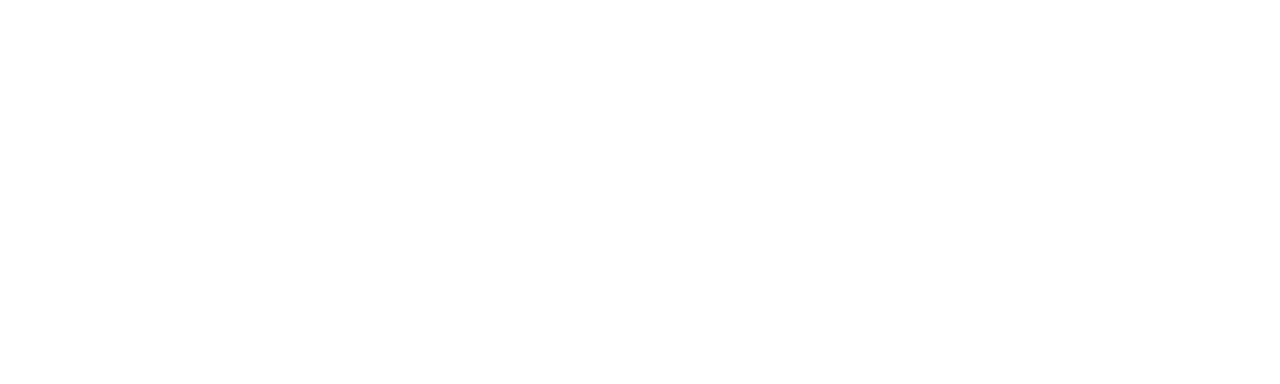
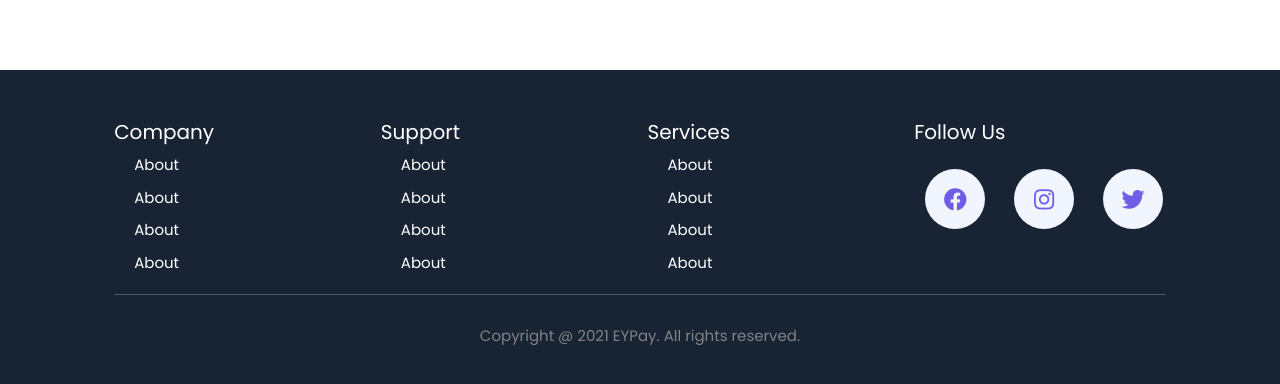
Before and after one commit to rajatsardesai/EyPay, a React (Create React App) app: page / in a window 1280 px wide. Shown: the part 4566-4950 px from the top of the page. Before the commit the page ends 4636 px from the top, so only its background shows below. Built offline with nearby package versions, Linux system fonts and the light colour scheme.

Commit message:
Added footer section

```diff
--- a/src/App.js
+++ b/src/App.js
@@ -4,6 +4,7 @@
 import AboutUs from "./AboutUs";
 import Services from "./Services";
 import Contact from "./Contact";
+import Footer from "./Footer";
 
 function App() {
   return (
@@ -14,6 +15,7 @@
       <AboutUs />
       <Services />
       <Contact />
+      <Footer />
     </>
   );
 }
--- /dev/null
+++ b/src/Footer.jsx
@@ -0,0 +1,89 @@
+import React from 'react'
+
+const Footer = () => {
+    return (
+        <>
+            <footer>
+                <div className="container">
+                    <div className="row">
+                        <div className="col-12 col-lg-10 mx-auto">
+                            <div className="row">
+                                <div className="col-6 col-lg-3">
+                                    <h2>Company</h2>
+                                    <ul>
+                                        <li>
+                                            <a href="#">About</a>
+                                        </li>
+                                        <li>
+                                            <a href="#">About</a>
+                                        </li>
+                                        <li>
+                                            <a href="#">About</a>
+                                        </li>
+                                        <li>
+                                            <a href="#">About</a>
+                                        </li>
+                                    </ul>
+                                </div>
+                                <div className="col-6 col-lg-3">
+                                    <h2>Support</h2>
+                                    <ul>
+                                        <li>
+                                            <a href="#">About</a>
+                                        </li>
+                                        <li>
+                                            <a href="#">About</a>
+                                        </li>
+                                        <li>
+                                            <a href="#">About</a>
+                                        </li>
+                                        <li>
+                                            <a href="#">About</a>
+                                        </li>
+                                    </ul>
+                                </div>
+                                <div className="col-6 col-lg-3">
+                                    <h2>Services</h2>
+                                    <ul>
+                                        <li>
+                                            <a href="#">About</a>
+                                        </li>
+                                        <li>
+                                            <a href="#">About</a>
+                                        </li>
+                                        <li>
+                                            <a href="#">About</a>
+                                        </li>
+                                        <li>
+                                            <a href="#">About</a>
+                                        </li>
+                                    </ul>
+                                </div>
+                                <div className="col-6 col-lg-3">
+                                    <h2>Follow Us</h2>
+                                    <div className="row">
+                                        <div className="col-3 mx-auto">
+                                            <a href="https://www.facebook.com/"><i className="fab fa-facebook fontawesome-style"></i></a>
+                                        </div>
+                                        <div className="col-3 mx-auto">
+                                            <a href="https://www.instagram.com/"><i className="fab fa-instagram fontawesome-style"></i></a>
+                                        </div>
+                                        <div className="col-3 mx-auto">
+                                            <a href="https://twitter.com/"><i className="fab fa-twitter fontawesome-style"></i></a>
+                                        </div>
+                                    </div>
+                                </div>
+                            </div>
+                            <hr />
+                            <div className="mt-5">
+                                <p className="main-hero-para text-center w-100">Copyright @ 2021 EYPay. All rights reserved.</p>
+                            </div>
+                        </div>
+                    </div>
+                </div>
+            </footer>
+        </>
+    )
+}
+
+export default Footer
--- a/src/index.css
+++ b/src/index.css
@@ -333,7 +333,7 @@
 }
 /* --------------------------------------------- Service Section ends ---------------------------------------------------------- */
 
-/* --------------------------------------------- Contact Us Section ends ---------------------------------------------------------- */
+/* --------------------------------------------- Contact Us Section starts ---------------------------------------------------------- */
 
 .contactus-section {
   margin: 15rem 0;
@@ -383,6 +383,37 @@
 
 /* --------------------------------------------- Contact Us Section ends ---------------------------------------------------------- */
 
+/* --------------------------------------------- Footer Section starts ---------------------------------------------------------- */
+
+footer {
+  padding: 5rem 0;
+  background-color: #182334;
+  color: #fff;
+}
+
+footer h2 {
+  color: #fff;
+}
+
+footer li {
+  list-style: none;
+  font-size: 1.5rem;
+  font-weight: lighter;
+  color: #fff;
+  cursor: pointer;
+  margin: 1rem 0;
+}
+
+footer li:hover {
+  color: var(--primary-color);
+}
+
+footer .main-hero-para {
+  margin: 0;
+}
+
+/* --------------------------------------------- Footer Section ends ---------------------------------------------------------- */
+
 /* --------------------------------------------- responsive media queries ---------------------------------------------------------- */
 
 @media (max-width: 1500px) {
```
